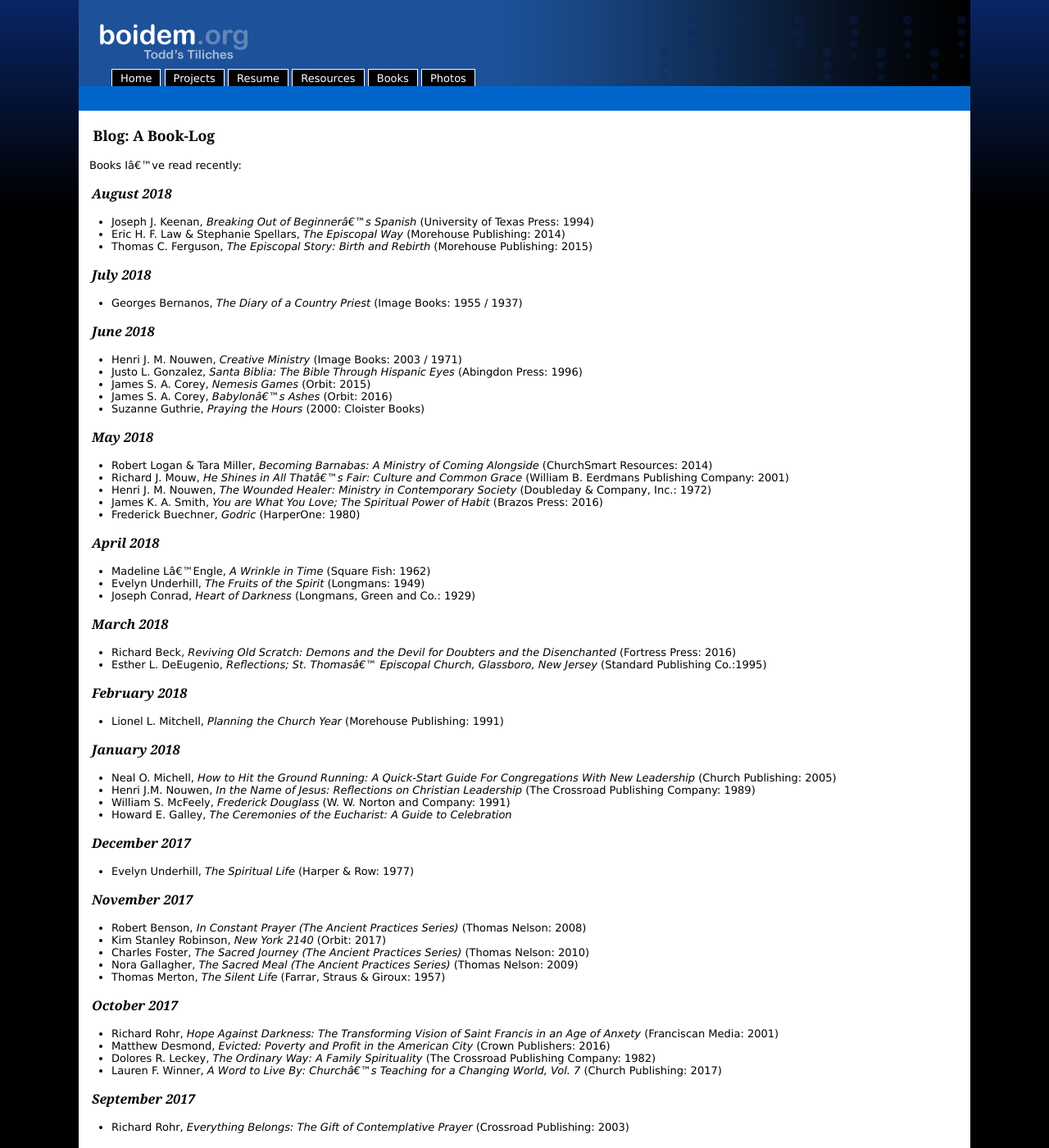
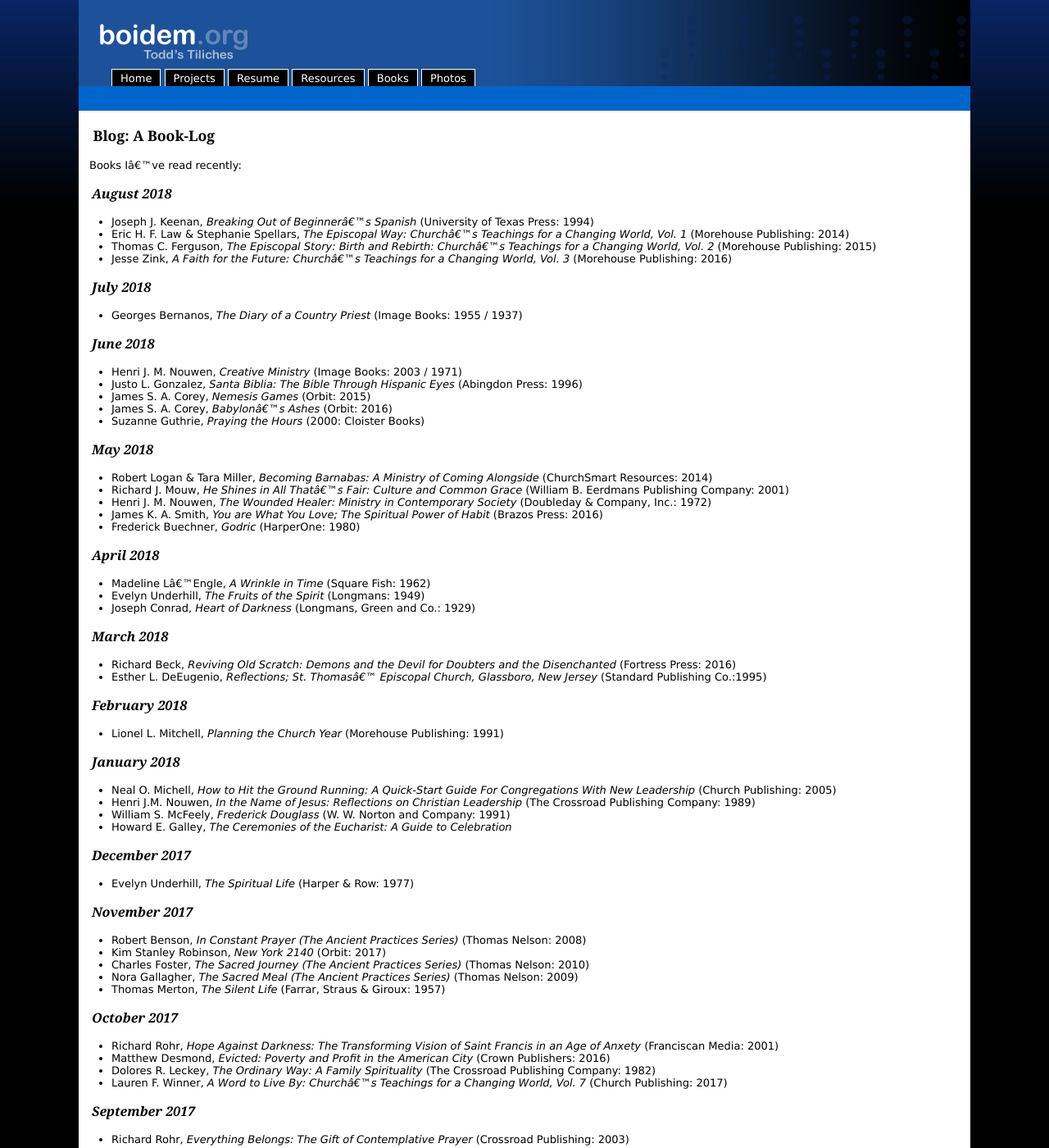
Before and after one commit to toddfoster/toddfoster.github.com, a Jekyll site: the page built from books.md, in a window 1280 px wide and 1400 px high. Shown: the whole window at 82% size. Built offline with Jekyll 4.4.1, drawn with Linux system fonts in a browser that asks for light colours.

Commit message:
book; correct typos

```diff
--- a/books.md
+++ b/books.md
@@ -9,8 +9,9 @@ Books I've read recently:
 
 ## August 2018
 * Joseph J. Keenan, _Breaking Out of Beginner's Spanish_ (University of Texas Press: 1994)
-* Eric H. F. Law & Stephanie Spellars, _The Episcopal Way_ (Morehouse Publishing: 2014)
-* Thomas C. Ferguson, _The Episcopal Story: Birth and Rebirth_ (Morehouse Publishing: 2015)
+* Eric H. F. Law & Stephanie Spellars, _The Episcopal Way: Church's Teachings for a Changing World, Vol. 1_ (Morehouse Publishing: 2014)
+* Thomas C. Ferguson, _The Episcopal Story: Birth and Rebirth: Church's Teachings for a Changing World, Vol. 2_ (Morehouse Publishing: 2015)
+* Jesse Zink, _A Faith for the Future: Church's Teachings for a Changing World, Vol. 3_ (Morehouse Publishing: 2016)
 
 ## July 2018
 * Georges Bernanos, _The Diary of a Country Priest_ (Image Books: 1955 / 1937)
@@ -61,7 +62,7 @@ Books I've read recently:
 * Richard Rohr, _Hope Against Darkness: The Transforming Vision of Saint Francis in an Age of Anxety_ (Franciscan Media: 2001)
 * Matthew Desmond, _Evicted: Poverty and Profit in the American City_ (Crown Publishers: 2016)
 * Dolores R. Leckey, _The Ordinary Way: A Family Spirituality_ (The Crossroad Publishing Company: 1982)
-* Lauren F. Winner, _A Word to Live By: Church's Teaching for a Changing World, Vol. 7_ (Church Publishing: 2017)
+* Lauren F. Winner, _A Word to Live By: Church's Teachings for a Changing World, Vol. 7_ (Church Publishing: 2017)
 
 ## September 2017
 * Richard Rohr, _Everything Belongs: The Gift of Contemplative Prayer_ (Crossroad Publishing: 2003)
```
